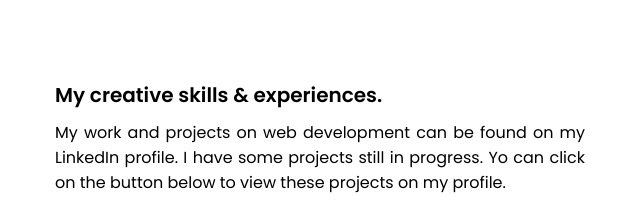
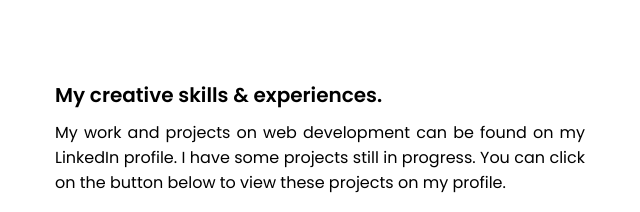
Before and after one commit to JandedAstro/JandedAstro, a plain HTML site: page index.html in a window 1280 px wide. Shown: the part 2340-2552 px from the top of the page, 25-665 px from the left. Drawn offline with nearby package versions, Linux system fonts and the light colour scheme.

Commit message:
Typo correction

```diff
--- a/index.html
+++ b/index.html
@@ -105,7 +105,7 @@
             <div class="skills-content">
                 <div class="column left">
                     <div class="text">My creative skills & experiences.</div>
-                    <p>My work and projects on web development can be found on my LinkedIn profile. I have some projects still in progress. Yo can click on the button below to view these projects on my profile.</p>
+                    <p>My work and projects on web development can be found on my LinkedIn profile. I have some projects still in progress. You can click on the button below to view these projects on my profile.</p>
                     <a class="show_more" id="show_more" href="https://www.linkedin.com/in/stanislaus-nneji" target="_blank">Read more</a>
                 </div>
                 <div class="column right">
```
